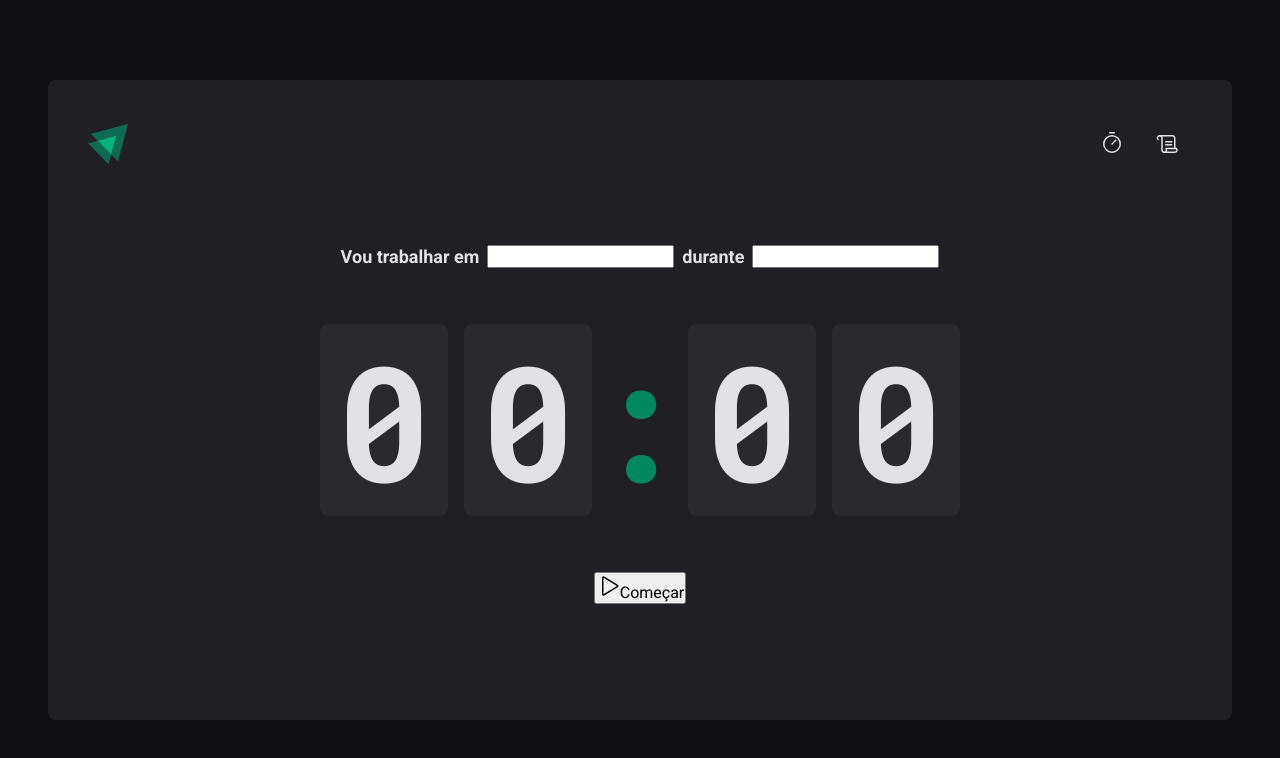
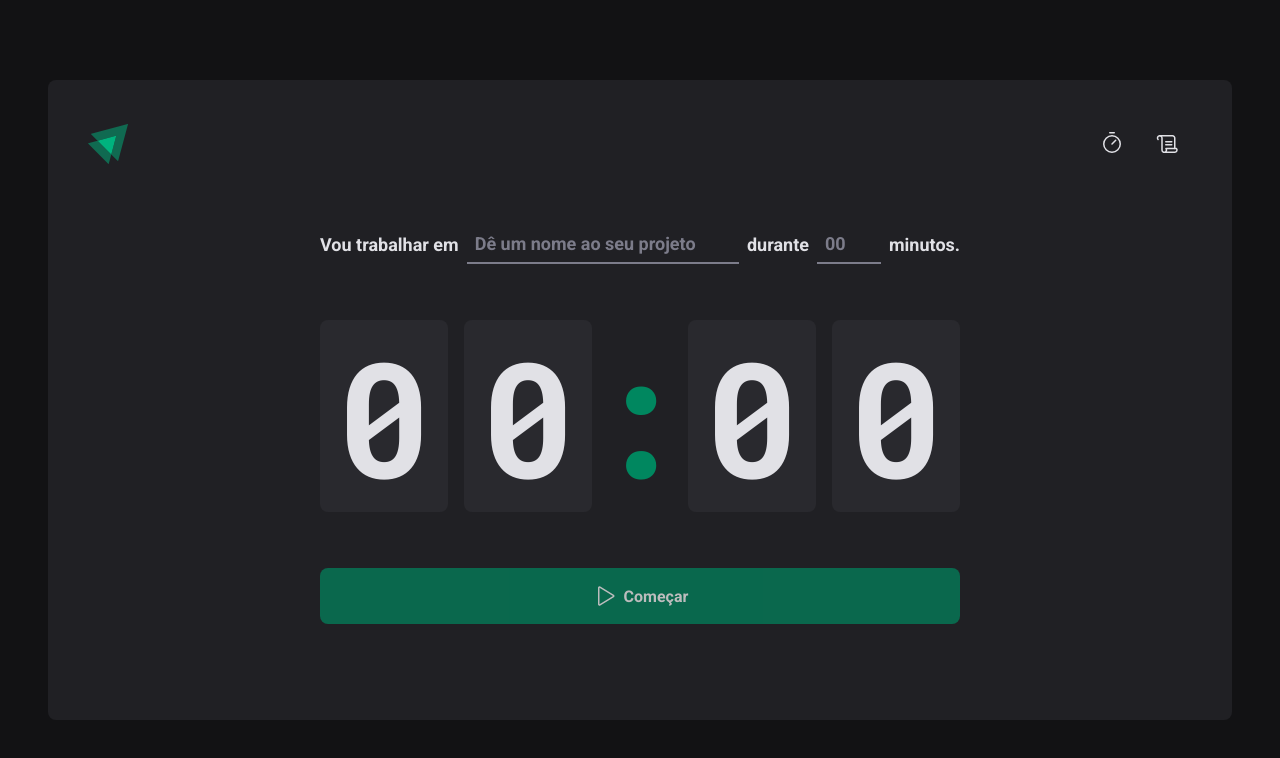
Before and after one commit to LucasDCoelho/Ignite-Timer, a React (Vite) app: page / in a window 1280 px wide. Shown: the top 758 px of the page. Built offline with nearby package versions, Linux system fonts and the light colour scheme.

Commit message:
finished: The styles of Home component

```diff
--- a/src/pages/Home/Home.tsx
+++ b/src/pages/Home/Home.tsx
@@ -3,7 +3,10 @@
   CoutdownContainer,
   FormContainer,
   HomeContainer,
+  MinutesAmountInput,
   Separator,
+  StartCountdownButton,
+  TaskInput,
 } from './style'
 
 export function Home() {
@@ -12,10 +15,15 @@
       <form action="">
         <FormContainer>
           <label htmlFor="task">Vou trabalhar em</label>
-          <input id="task" />
+          <TaskInput id="task" placeholder="Dê um nome ao seu projeto" />
 
           <label htmlFor="minutesAmount">durante</label>
-          <input type="number" id="minutesAmount" />
+          <MinutesAmountInput
+            type="number"
+            id="minutesAmount"
+            placeholder="00"
+          />
+          <span>minutos.</span>
         </FormContainer>
 
         <CoutdownContainer>
@@ -26,10 +34,10 @@
           <span>0</span>
         </CoutdownContainer>
 
-        <button type="submit">
+        <StartCountdownButton disabled type="submit">
           <Play size={24} />
           Começar
-        </button>
+        </StartCountdownButton>
       </form>
     </HomeContainer>
   )
--- a/src/pages/Home/style.ts
+++ b/src/pages/Home/style.ts
@@ -28,6 +28,33 @@
   flex-wrap: wrap;
 `
 
+const BaseInput = styled.input`
+  background: transparent;
+  height: 2.5rem;
+  border: 0;
+  border-bottom: 2px solid ${(props) => props.theme['gray-500']};
+  font-weight: bold;
+  font-size: 1.125rem;
+  padding: 0 0.5rem;
+  color: ${(props) => props.theme['gray-100']};
+
+  &:focus {
+    box-shadow: none;
+    border-color: ${(props) => props.theme['green-500']};
+  }
+
+  &::placeholder {
+    color: ${(props) => props.theme['gray-500']};
+  }
+`
+
+export const TaskInput = styled(BaseInput)`
+  flex: 1;
+`
+export const MinutesAmountInput = styled(BaseInput)`
+  width: 4rem;
+`
+
 export const CoutdownContainer = styled.div`
   font-family: 'Roboto Mono', monospace;
   font-size: 10rem;
@@ -52,3 +79,31 @@
   display: flex;
   justify-content: center;
 `
+
+export const StartCountdownButton = styled.button`
+  width: 100%;
+  border: 0;
+  padding: 1rem;
+  border-radius: 8px;
+
+  display: flex;
+  justify-content: center;
+  align-items: center;
+
+  gap: 0.5rem;
+  font-weight: bold;
+
+  background: ${(props) => props.theme['green-500']};
+  color: ${(props) => props.theme.white};
+
+  cursor: pointer;
+
+  &:disabled {
+    opacity: 0.7;
+    cursor: not-allowed;
+  }
+
+  &:not(:disabled):hover {
+    background: ${(props) => props.theme['green-700']};
+  }
+`
```
